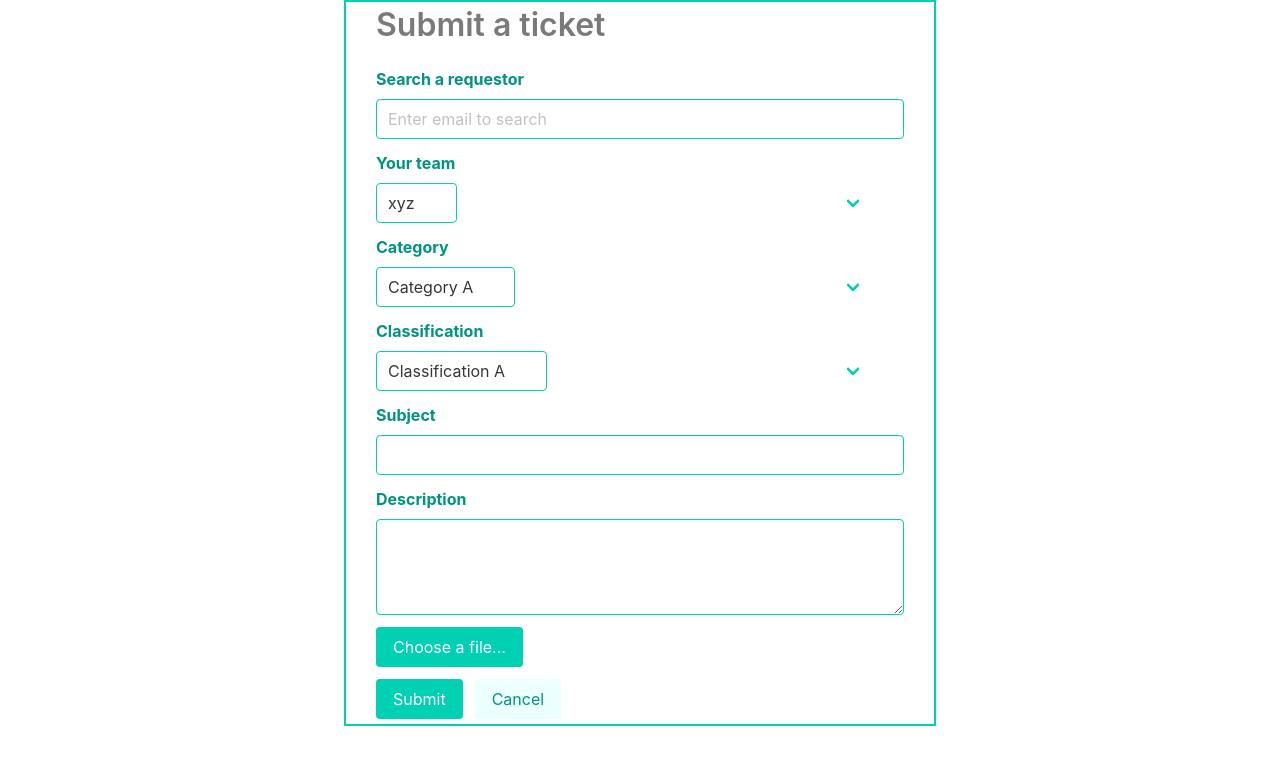
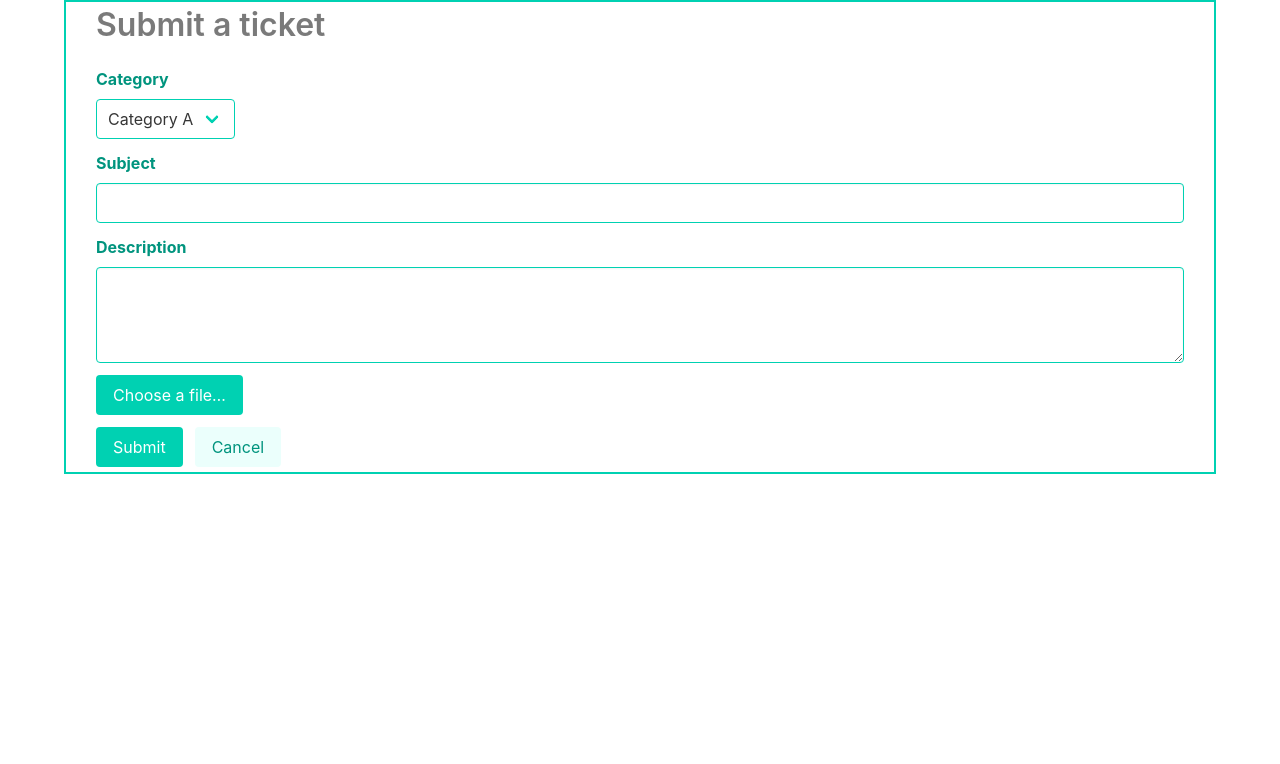
Before and after one commit to mpriyadarshini/Ticket-Manager, an Angular app: page /new-ticket-form in a window 1280 px wide. Shown: the top 764 px of the page. Built offline with nearby package versions, Linux system fonts and the light colour scheme.

Commit message:
Remove extra fields from new ticket form

```diff
--- a/src/app/ticket-form/ticket-form.component.html
+++ b/src/app/ticket-form/ticket-form.component.html
@@ -1,26 +1,8 @@
+<div class="container">
   <div class="form">
     <h1 class="title has-text-grey">Submit a ticket</h1>
-  <div class="field">
-    <label class="label has-text-primary-dark">Search a requestor</label>
-    <div class="control">
-      <input
-        class="input is-primary"
-        type="email"
-        placeholder="Enter email to search"
-      />
-    </div>
-  </div>
-  <div class="field">
-    <label class="label has-text-primary-dark">Your team</label>
-    <div class="control">
-      <div class="select is-primary">
-        <select>
-          <option>xyz</option>
-          <option>abc</option>
-        </select>
-      </div>
-    </div>
-  </div>
+
+
     <div class="field">
       <label class="label has-text-primary-dark">Category</label>
       <div class="control">
@@ -32,17 +14,7 @@
         </div>
       </div>
     </div>
-  <div class="field">
-    <label class="label has-text-primary-dark">Classification</label>
-    <div class="control">
-      <div class="select is-primary">
-        <select>
-          <option>Classification A</option>
-          <option>Classification B</option>
-        </select>
-      </div>
-    </div>
-  </div>
+
     <div class="field">
       <label class="label has-text-primary-dark">Subject</label>
       <div class="control">
@@ -76,3 +48,4 @@
       </div>
     </div>
   </div>
+</div>
--- a/src/app/ticket-form/ticket-form.component.scss
+++ b/src/app/ticket-form/ticket-form.component.scss
@@ -1,10 +1,7 @@
 .form {
-    width: 37rem;
+    //width: 37rem;
     margin: 0 auto;
     //padding-top: 100px;
     border: 2px solid #00d1b2;
     padding:5px 30px;
 }
-.select{
-    width: 500px;
-}
```
Lines whose indentation alone changed are shown as unchanged.
